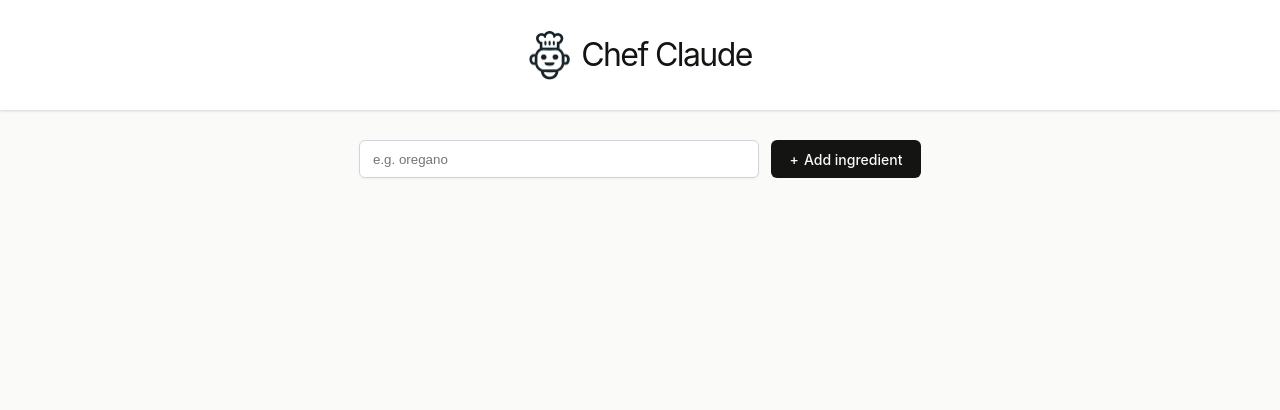
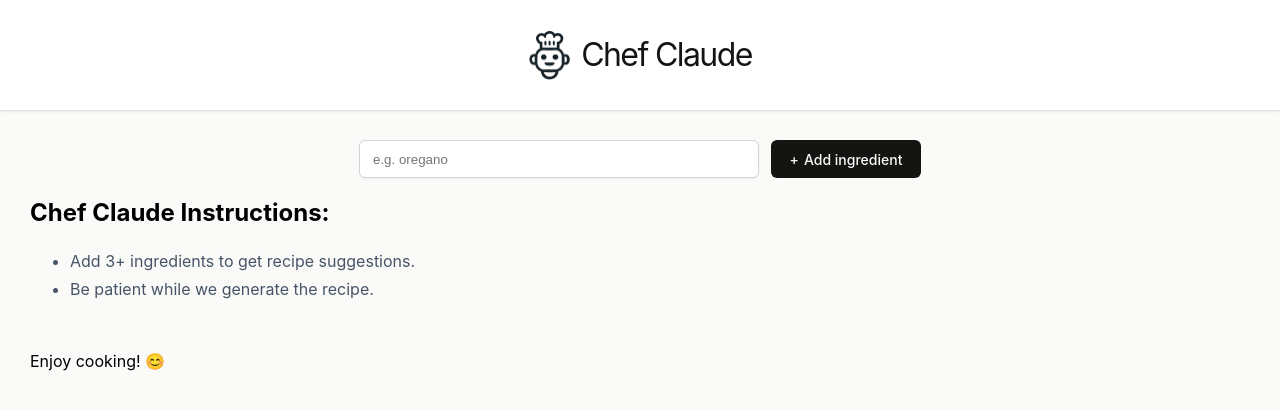
Before and after one commit to aahmadshaik/Chef-Claude, a React app: page / in a window 1280 px wide. Shown: the top 410 px of the page. Built offline with nearby package versions, Linux system fonts and the light colour scheme; no server answers; the HTML template or start-up script is replaced by a standard one; what @huggingface/inference would draw is missing.

Commit message:
added instructions for users

```diff
--- a/src/App.jsx
+++ b/src/App.jsx
@@ -5,6 +5,7 @@ import { getRecipeFromMistral } from "./ai";
 import "./index.css";
 import Header from "./components/Header";
 import { ClipLoader } from "react-spinners";
+import { Instructions } from "./components/Instructions";
 
 const App = () => {
   const [ingredients, setIngredients] = useState([]);
@@ -12,20 +13,17 @@ const App = () => {
   const [loading, setLoading] = useState(false);
 
   const getRecipe = async () => {
-    setLoading(true);
+    setLoading(true); // Start loading as soon as function is called
     try {
       console.log("Fetching AI recipe for:", ingredients);
       const recipeMarkdown = await getRecipeFromMistral(ingredients);
 
-      // Ensure spinner is visible for at least 2 seconds
-      setTimeout(() => {
-        setRecipe(recipeMarkdown);
-        setLoading(false);
-      }, 2000);
+      setRecipe(recipeMarkdown); // Set recipe once the data is fetched
+      setLoading(false); // Stop loading
     } catch (error) {
       console.log(error);
       alert("Error fetching recipe:", error);
-      setLoading(false);
+      setLoading(false); // Stop loading if there is an error
     }
   };
 
@@ -45,12 +43,13 @@ const App = () => {
             aria-label="Add ingredient"
             name="ingredient"
           />
-
           <button type="submit">Add ingredient</button>
         </form>
 
-        {ingredients.length > 0 && (
+        {ingredients.length > 0 ? (
           <IngredientsList ingredients={ingredients} getRecipe={getRecipe} />
+        ) : (
+          <Instructions />
         )}
 
         {loading ? (
--- /dev/null
+++ b/src/components/Instructions.jsx
@@ -0,0 +1,12 @@
+export const Instructions = () => {
+  return (
+    <section>
+      <h1>Chef Claude Instructions:</h1>
+      <ul className="ingredients-list">
+        <li>Add 3+ ingredients to get recipe suggestions.</li>
+        <li>Be patient while we generate the recipe.</li>
+      </ul>
+      <p>Enjoy cooking! 😊</p>
+    </section>
+  );
+};
```
